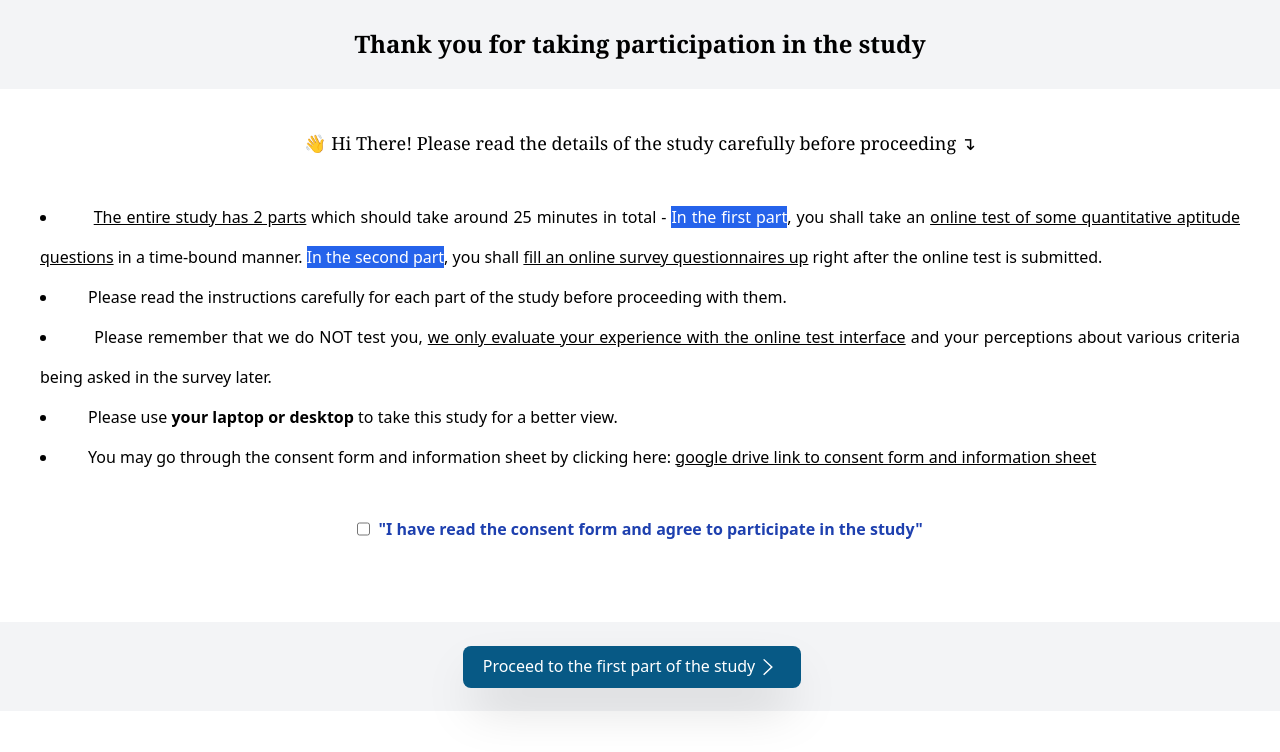
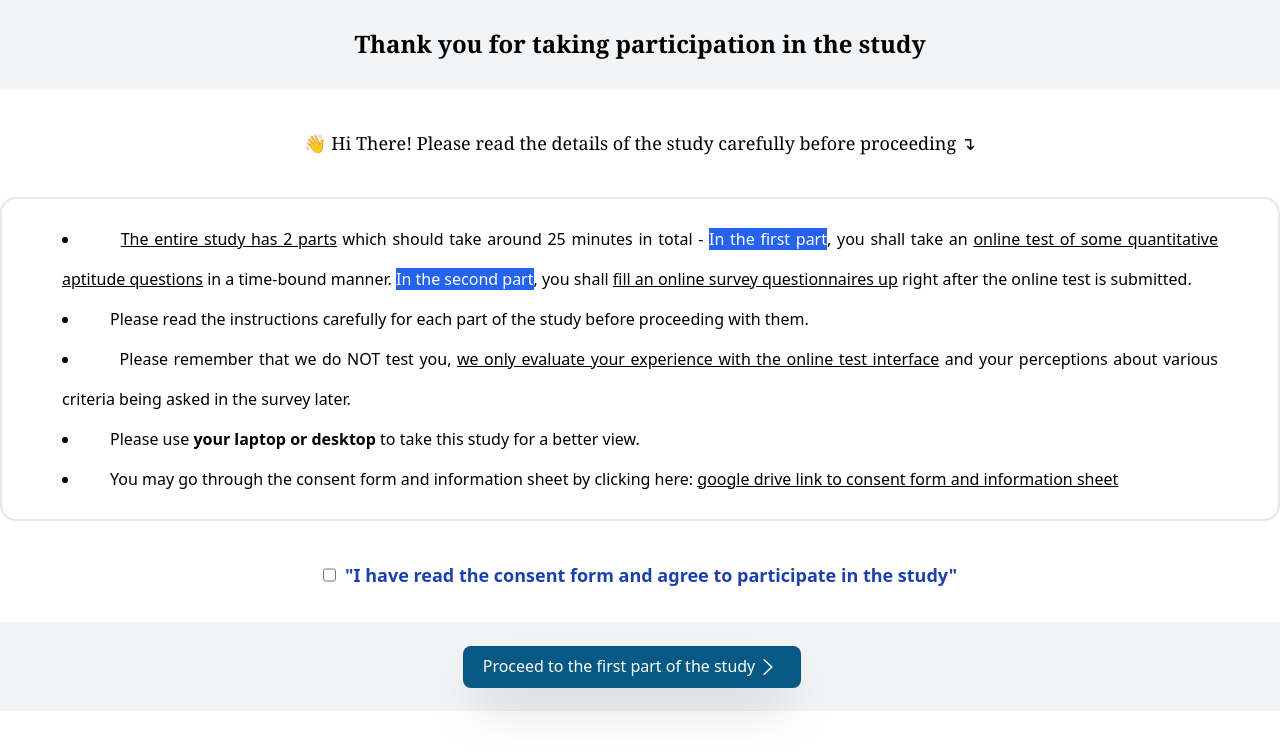
Before and after one commit to svdpmukherjee/exam-interface, a Next.js app: page / in a window 1280 px wide. Shown: the top 752 px of the page. Built offline with nearby package versions, Linux system fonts and the light colour scheme.

Commit message:
Update index.js

```diff
--- a/pages/index.js
+++ b/pages/index.js
@@ -25,13 +25,13 @@ export default function Home() {
           Thank you for taking participation in the study
         </div>
 
-        <div className="container mx-auto h-full row-span-6 flex text-justify">
+        <div className="container mx-auto row-span-6 flex text-justify">
           <div className="">
             <p className="font-serif pb-10 mt-10 text-lg flex justify-center">
               &#128075; Hi There! Please read the details of the study carefully
               before proceeding &#8628;
             </p>
-
+            <div className="border-2 p-5 rounded-2xl">
               <div className="leading-10 mx-10">
                 <li>
                   {' '}
@@ -62,8 +62,8 @@ export default function Home() {
               <div className="leading-10 mx-10">
                 {' '}
                 <li>
-                &nbsp; &nbsp; &nbsp; Please read the instructions carefully for
-                each part of the study before proceeding with them.
+                  &nbsp; &nbsp; &nbsp; Please read the instructions carefully
+                  for each part of the study before proceeding with them.
                 </li>
               </div>
 
@@ -85,8 +85,8 @@ export default function Home() {
                 <li>
                   {' '}
                   &nbsp; &nbsp; &nbsp; Please use{' '}
-                <strong>your laptop or desktop</strong> to take this study for a
-                better view.
+                  <strong>your laptop or desktop</strong> to take this study for
+                  a better view.
                 </li>
               </div>
 
@@ -105,7 +105,7 @@ export default function Home() {
                   </a>
                 </li>
               </div>
-
+            </div>
             <div className="mt-10 mx-5 flex justify-center">
               <input
                 type="checkbox"
@@ -115,7 +115,7 @@ export default function Home() {
               />
               <label for="check" className="">
                 {' '}
-                <strong className="text-blue-800">
+                <strong className="text-blue-800 text-lg">
                   &nbsp; "I have read the consent form and agree to participate
                   in the study"
                 </strong>
```
Lines whose indentation alone changed are shown as unchanged.
